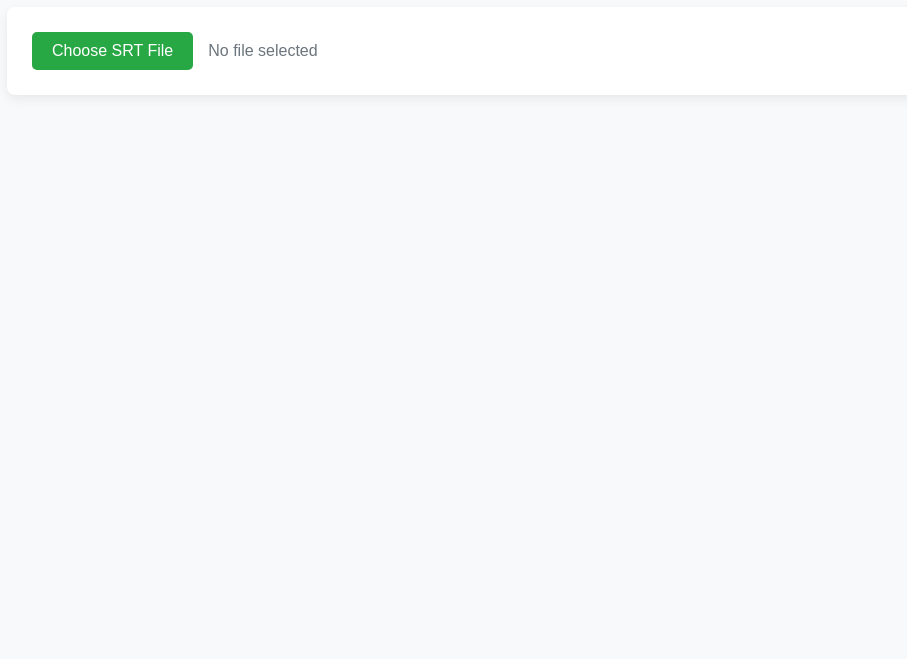
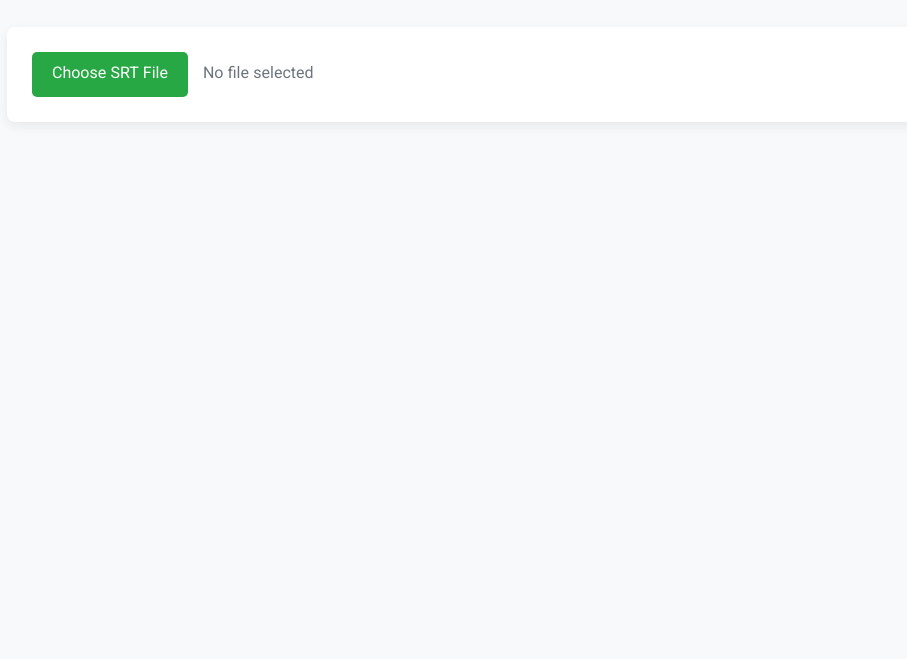
Before and after one commit to GeekNeuron/SUBTranslator, a plain HTML site: page index.html in a window 1280 px wide. Shown: the part 141-800 px from the top of the page, without its empty margins (33-940 px from the left). Drawn offline with Linux system fonts and the light colour scheme.

Commit message:
Update index.html

```diff
--- a/index.html
+++ b/index.html
@@ -6,7 +6,7 @@
     <title>SRT Subtitle Translator Tool</title>
     <link rel="preconnect" href="https://fonts.googleapis.com">
     <link rel="preconnect" href="https://fonts.gstatic.com" crossorigin>
-    <link href="https://fonts.googleapis.com/css2?family=Inter:wght@400;500;600&display=swap" rel="stylesheet">
+    <link href="https://fonts.googleapis.com/css2?family=Vazirmatn:wght@300;400;600;700&display=swap" rel="stylesheet">
     <link rel="stylesheet" href="style.css">
 </head>
 <body>
```
